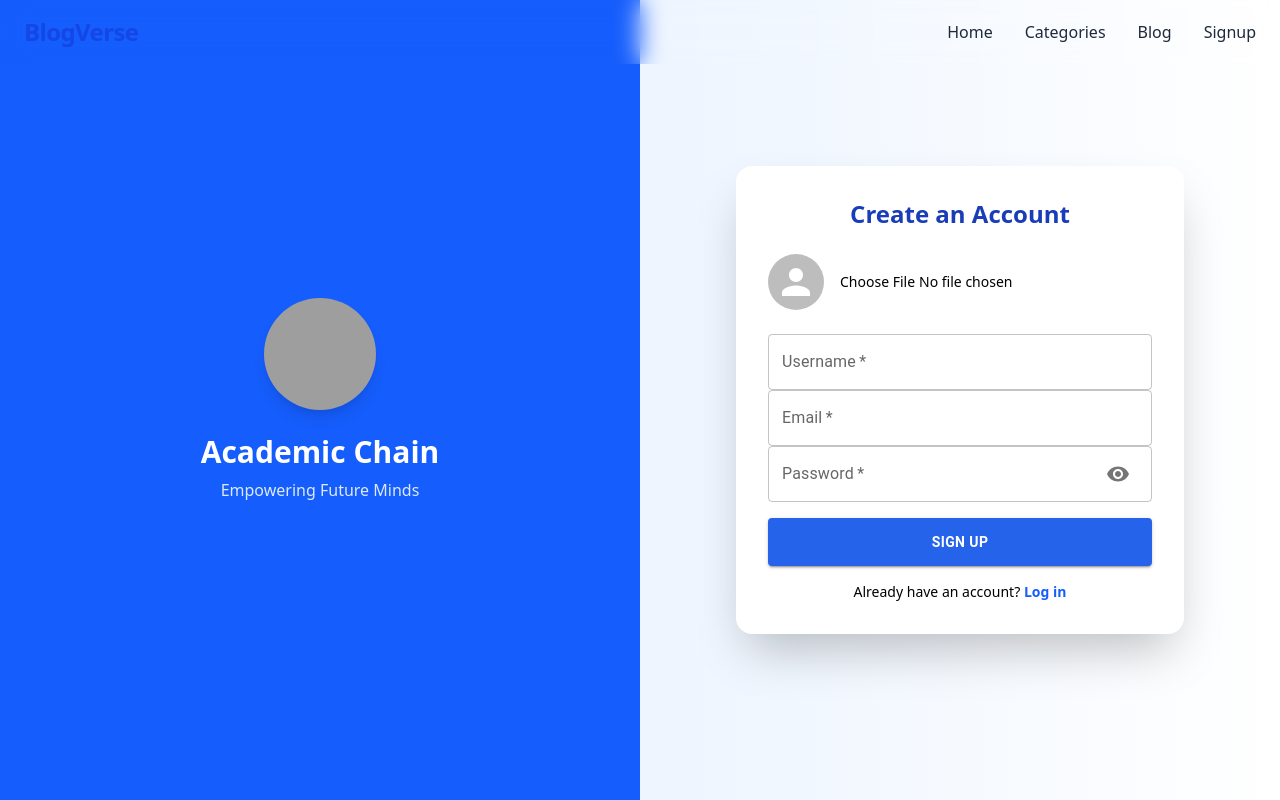
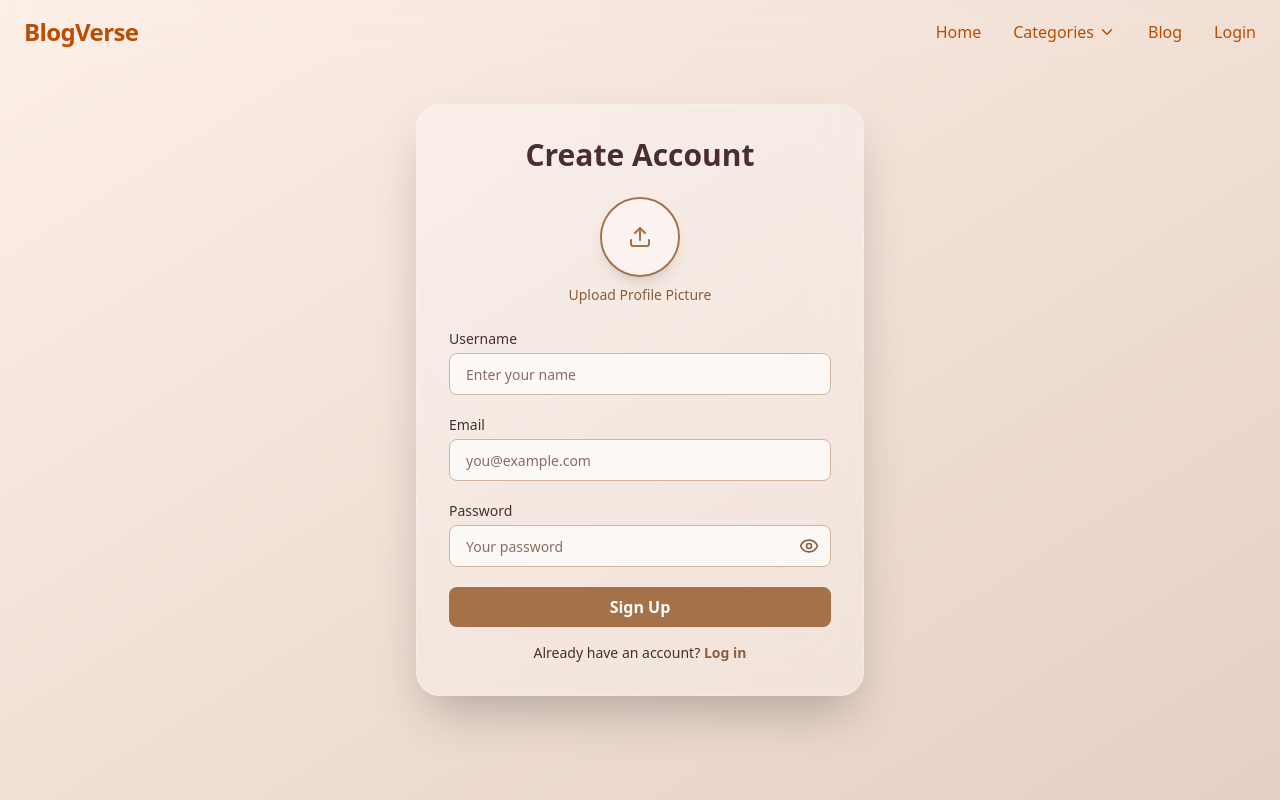
Before and after one commit to AnjaliRayyy/BloggingApp, a React (Vite) app in the folder client/: page /signup in a window 1280 px wide. Built offline with nearby package versions, Linux system fonts and the light colour scheme; grey boxes are pictures that could not be loaded.

Commit message:
UI changes

```diff
--- a/client/src/components/Navbar.jsx
+++ b/client/src/components/Navbar.jsx
@@ -1,27 +1,72 @@
+import { useState, useRef, useEffect } from "react";
 import { motion } from "framer-motion";
-import { Menu } from "lucide-react";
-import { Link } from "react-router";
+import { Menu, ChevronDown } from "lucide-react";
+import { Link } from "react-router-dom";
 
 export default function Navbar() {
+  const [showDropdown, setShowDropdown] = useState(false);
+  const categories = ["Technology", "Lifestyle", "Education", "Travel", "Food"];
+  const dropdownContainerRef = useRef(null);
+
+  useEffect(() => {
+    function handleClickOutside(event) {
+      if (
+        dropdownContainerRef.current &&
+        !dropdownContainerRef.current.contains(event.target)
+      ) {
+        setShowDropdown(false);
+      }
+    }
+
+    document.addEventListener("mousedown", handleClickOutside);
+    return () => {
+      document.removeEventListener("mousedown", handleClickOutside);
+    };
+  }, []);
+
   return (
     <motion.nav
       initial={{ y: -30, opacity: 0 }}
       animate={{ y: 0, opacity: 1 }}
       transition={{ duration: 0.5 }}
-      className="w-full px-6 py-4 flex justify-between items-center text-gray-800 fixed top-0 z-50 backdrop-blur-md bg-transparent"
+      className="w-full px-6 py-4 flex justify-between items-center text-amber-700 fixed top-0 z-50 backdrop-blur-md bg-transparent"
     >
-      <div className="text-2xl font-semibold tracking-tight text-blue-700">
+      <div className="text-2xl font-semibold tracking-tight text-amber-700">
         BlogVerse
       </div>
-      <div className="hidden md:flex gap-8 text-md font-medium">
-        <Link to="/" className="hover:text-blue-600 transition-colors duration-200">Home</Link>
-        <Link to="/categories" className="hover:text-blue-600 transition-colors duration-200">Categories</Link>
-        {/* <Link to="/about" className="hover:text-blue-600 transition-colors duration-200">About</Link> */}
-        <Link to="/blog" className="hover:text-blue-600 transition-colors duration-200">Blog</Link>
-        <Link to="/signup" className="hover:text-blue-600 transition-colors duration-200">Signup</Link>
+      <div className="hidden md:flex gap-8 text-md font-medium relative">
+        <Link to="/" className="hover:text-amber-400 transition-colors duration-200">Home</Link>
+
+        <div
+          className="relative cursor-pointer flex items-center gap-1 hover:text-amber-400"
+          ref={dropdownContainerRef}
+        >
+          <span onClick={() => setShowDropdown(!showDropdown)} className="flex items-center gap-1">
+            Categories <ChevronDown size={18} />
+          </span>
+          <motion.div
+            initial={{ opacity: 0, y: -5 }}
+            animate={{ opacity: showDropdown ? 1 : 0, y: showDropdown ? 0 : -5 }}
+            transition={{ duration: 0.2 }}
+            className={`absolute top-8 left-0 bg-white shadow-xl rounded-xl py-2 px-3 z-50 border border-amber-100 min-w-[160px] transition-all duration-200 ease-in-out ${showDropdown ? 'block' : 'hidden'}`}
+          >
+            {categories.map((category) => (
+              <Link
+                key={category}
+                to={`/categories/${category.toLowerCase()}`}
+                className="block py-2 px-3 text-gray-800 hover:bg-amber-100 hover:text-amber-700 rounded-md transition-colors duration-150"
+              >
+                {category}
+              </Link>
+            ))}
+          </motion.div>
+        </div>
+
+        <Link to="/blog" className="hover:text-amber-400 transition-colors duration-200">Blog</Link>
+        <Link to="/login" className="hover:text-amber-400 transition-colors duration-200">Login</Link>
       </div>
       <div className="md:hidden">
-        <Menu className="text-blue-700" />
+        <Menu className="text-amber-700" />
       </div>
     </motion.nav>
   );
--- a/client/src/pages/Login.jsx
+++ b/client/src/pages/Login.jsx
@@ -1,24 +1,15 @@
-import React, { useState, useEffect } from "react";
+import React, { useState } from "react";
+import { Eye, EyeOff } from "lucide-react";
+import { Link, useNavigate } from "react-router-dom";
 import { toast } from "react-toastify";
-import {
-  TextField,
-  Button,
-  IconButton,
-  InputAdornment,
-  Paper,
-} from "@mui/material";
-import { Visibility, VisibilityOff } from "@mui/icons-material";
-import { Link, useNavigate } from "react-router-dom";
 
 const Login = () => {
   const navigate = useNavigate();
   const [showPassword, setShowPassword] = useState(false);
   const [email, setEmail] = useState("");
-  const [password,setPassword]=useState("");
+  const [password, setPassword] = useState("");
 
-  const togglePasswordVisibility = () => {
-    setShowPassword((prev) => !prev);
-  };
+  const togglePassword = () => setShowPassword((prev) => !prev);
 
   const handleSubmit = async (e) => {
     e.preventDefault();
@@ -30,116 +21,90 @@ const Login = () => {
     try {
       const response = await fetch("http://localhost:8000/user/login", {
         method: "POST",
-        headers: {
-          "Content-Type": "application/json",
-        },
-        body: JSON.stringify({
-          email,
-          password,
-        }),
-        credentials: 'include',
+        headers: { "Content-Type": "application/json" },
+        body: JSON.stringify({ email, password }),
+        credentials: "include",
       });
 
       const data = await response.json();
-      if(response.ok)
-      {
+      if (response.ok) {
         toast.success(data.msg);
         setEmail("");
         setPassword("");
         navigate("/");
-      }
-      else
-      {
+      } else {
         toast.error(data.msg);
       }
     } catch (error) {
-      toast.error(error.msg);
-    }}
-
+      toast.error("Something went wrong!");
+    }
+  };
 
   return (
-      <div className="min-h-screen flex flex-col md:flex-row bg-gradient-to-r from-blue-100 to-white">
-        {/* Left Section: Logo */}
-        <div className="w-full md:w-1/2 bg-blue-600 flex items-center justify-center p-10">
-          <div className="text-white text-center">
-            <img
-              src="/logo.png"
-              alt="Organization Logo"
-              className="mx-auto mb-6 w-24 h-24 md:w-28 md:h-28 rounded-full shadow-lg"
+    <div className="min-h-screen flex items-center justify-center bg-gradient-to-br from-[#fcefe8] to-[#e6d0c3] dark:from-[#2a1e1c] dark:to-[#3b2c2a] transition-all">
+      <div className="bg-white/30 dark:bg-[#ffffff0a] backdrop-blur-xl p-8 rounded-3xl shadow-2xl w-full max-w-md text-[#4a2e2b] dark:text-[#ffccab] border border-white/20 dark:border-white/10">
+        <div className="text-center mb-6">
+          <h2 className="text-3xl font-bold mb-2">Welcome Back</h2>
+          <p className="text-sm text-[#6d4c41] dark:text-[#ffd8b1]">
+            Log in to continue your journey
+          </p>
+        </div>
+
+        <form onSubmit={handleSubmit} className="space-y-5">
+          {/* Email */}
+          <div>
+            <label className="block mb-1 font-medium text-sm text-[#4a2e2b] dark:text-[#ffccab]">
+              Email
+            </label>
+            <input
+              type="email"
+              className="w-full px-4 py-2 rounded-lg bg-white/70 dark:bg-[#ffffff0d] text-[#4a2e2b] dark:text-[#ffd8b1] placeholder:text-sm placeholder:text-[#8c6d66] dark:placeholder:text-[#ffcba4] outline-none border border-[#d2b49c] dark:border-[#5a413a] focus:ring-2 focus:ring-[#a47148]"
+              placeholder="you@example.com"
+              value={email}
+              onChange={(e) => setEmail(e.target.value)}
+              required
             />
-            <h1 className="text-2xl md:text-3xl font-bold">Academic Chain</h1>
-            <p className="mt-2 text-sm md:text-base text-blue-100">
-              Empowering Future Minds
-            </p>
+          </div>
+
+          {/* Password */}
+          <div>
+            <label className="block mb-1 font-medium text-sm text-[#4a2e2b] dark:text-[#ffccab]">
+              Password
+            </label>
+            <div className="relative">
+              <input
+                type={showPassword ? "text" : "password"}
+                className="w-full px-4 py-2 pr-10 rounded-lg bg-white/70 dark:bg-[#ffffff0d] text-[#4a2e2b] dark:text-[#ffd8b1] placeholder:text-sm placeholder:text-[#8c6d66] dark:placeholder:text-[#ffcba4] outline-none border border-[#d2b49c] dark:border-[#5a413a] focus:ring-2 focus:ring-[#a47148]"
+                placeholder="Your password"
+                value={password}
+                onChange={(e) => setPassword(e.target.value)}
+                required
+              />
+              <button
+                type="button"
+                onClick={togglePassword}
+                className="absolute right-3 top-1/2 -translate-y-1/2 text-[#8e5d3b] dark:text-[#ffcba4]"
+              >
+                {showPassword ? <EyeOff size={20} /> : <Eye size={20} />}
+              </button>
             </div>
           </div>
 
-        {/* Right Section: Login Form */}
-        <div className="w-full md:w-1/2 flex items-center justify-center p-6 md:p-10">
-          <div className="w-full max-w-md bg-white p-6 md:p-8 rounded-2xl shadow-2xl">
-            <h2 className="text-xl md:text-2xl font-semibold text-center text-blue-800 mb-6">
-              Welcome Back
-            </h2>
-
-            <form className="space-y-5" onSubmit={handleSubmit}>
-              <TextField
-                label="Email"
-                type="email"
-                variant="outlined"
-                fullWidth
-                required
-                value={email}
-                onChange={(e) => setEmail(e.target.value)}
-              />
-
-              <TextField
-                label="Password"
-                type={showPassword ? "text" : "password"}
-                variant="outlined"
-                fullWidth
-                required
-                value={password}
-                onChange={(e) => setPassword(e.target.value)}
-                InputProps={{
-                  endAdornment: (
-                    <InputAdornment position="end">
-                      <IconButton onClick={togglePasswordVisibility}>
-                        {showPassword ? <VisibilityOff /> : <Visibility />}
-                      </IconButton>
-                    </InputAdornment>
-                  ),
-                }}
-              />
-
-              <Button
+          {/* Submit */}
+          <button
             type="submit"
-                variant="contained"
-                fullWidth
-                sx={{
-                  mt: 2,
-                  backgroundColor: "#2563eb",
-                  ":hover": { backgroundColor: "#1d4ed8" },
-                  py: 1.5,
-                  fontWeight: "bold",
-                }}
+            className="w-full bg-[#a47148] hover:bg-[#8e5d3b] text-white py-2 rounded-lg font-semibold transition-all"
           >
             Login
-              </Button>
+          </button>
         </form>
 
-            {/* Don't have an account */}
-            <div className="mt-4 text-center">
-              <p className="text-sm">
+        <p className="mt-4 text-center text-sm">
           Don’t have an account?{" "}
-                <Link
-                  to="/signup"
-                  className="font-semibold text-blue-600 hover:underline"
-                >
+          <Link to="/signup" className="text-[#8e5d3b] hover:underline font-semibold dark:text-[#ffcba4]">
             Sign up
           </Link>
         </p>
-            </div>
-          </div>
       </div>
     </div>
   );
--- a/client/src/pages/Signup.jsx
+++ b/client/src/pages/Signup.jsx
@@ -1,26 +1,17 @@
 import { useState } from "react";
-import {
-  TextField,
-  Button,
-  IconButton,
-  Avatar,
-  InputAdornment,
-} from "@mui/material";
-import { Visibility, VisibilityOff } from "@mui/icons-material";
-import { ToastContainer, toast } from "react-toastify";
-import "react-toastify/dist/ReactToastify.css";
-import { Link } from "react-router";
-import { useNavigate } from "react-router-dom";
+import { Eye, EyeOff, Upload } from "lucide-react";
+import { toast } from "react-toastify";
+import { useNavigate, Link } from "react-router-dom";
 
 export default function Signup() {
+  const navigate = useNavigate();
   const [showPassword, setShowPassword] = useState(false);
   const [profilePic, setProfilePic] = useState(null);
   const [username, setUsername] = useState("");
   const [email, setEmail] = useState("");
   const [password, setPassword] = useState("");
 
-
-  const navigate=useNavigate();
+  const togglePasswordVisibility = () => setShowPassword(!showPassword);
 
   const handleProfilePicChange = (e) => {
     const file = e.target.files[0];
@@ -29,13 +20,8 @@ export default function Signup() {
     }
   };
 
-  const togglePasswordVisibility = () => {
-    setShowPassword(!showPassword);
-  };
-
   const handleSubmit = async (e) => {
     e.preventDefault();
-
 
     if (!username || !email || !password) {
       toast.error("Please fill in all required fields.");
@@ -45,9 +31,7 @@ export default function Signup() {
     try {
       const response = await fetch("http://localhost:8000/user/signup", {
         method: "POST",
-        headers: {
-          "Content-Type": "application/json",
-        },
+        headers: { "Content-Type": "application/json" },
         body: JSON.stringify({
           username,
           email,
@@ -57,8 +41,6 @@ export default function Signup() {
       });
 
       const data = await response.json();
-      console.log(data)
-
       if (response.ok) {
         toast.success(data.msg);
         setUsername("");
@@ -75,111 +57,101 @@ export default function Signup() {
   };
 
   return (
-   <div className="min-h-screen flex flex-col md:flex-row bg-gradient-to-r from-blue-100 to-white">
-      {/* Left Section: Logo */}
-      <div className="w-full md:w-1/2 bg-blue-600 flex items-center justify-center p-10">
-        <div className="text-white text-center">
-          <img
-            src="/logo.png"
-            alt="Organization Logo"
-            className="mx-auto mb-6 w-24 h-24 md:w-28 md:h-28 rounded-full shadow-lg"
-          />
-          <h1 className="text-2xl md:text-3xl font-bold">Academic Chain</h1>
-          <p className="mt-2 text-sm md:text-base text-blue-100">
-            Empowering Future Minds
-          </p>
-        </div>
-      </div>
+    <div className="min-h-screen flex items-center justify-center bg-gradient-to-br from-[#fcefe8] to-[#e6d0c3] dark:from-[#2a1e1c] dark:to-[#3b2c2a] transition-all">
+      <div className="bg-white/30 dark:bg-[#ffffff0a] backdrop-blur-xl p-8 rounded-3xl shadow-2xl w-full max-w-md text-[#4a2e2b] dark:text-[#ffccab] border border-white/20 dark:border-white/10">
+        <h2 className="text-3xl font-bold text-center mb-6">Create Account</h2>
 
-      {/* Right Section: Signup Form */}
-      <div className="w-full md:w-1/2 flex items-center justify-center p-6 md:p-10">
-        <div className="w-full max-w-md bg-white p-6 md:p-8 rounded-2xl shadow-2xl">
-          <h2 className="text-xl md:text-2xl font-semibold text-center text-blue-800 mb-6">
-            Create an Account
-          </h2>
-
-          <form className="space-y-5" onSubmit={handleSubmit}>
-            {/* Profile Picture Upload */}
-            <div className="flex items-center space-x-4 mb-6">
-              <Avatar
+        {/* Profile Pic Upload */}
+        <div className="flex flex-col items-center mb-6">
+          <div className="relative w-20 h-20 rounded-full overflow-hidden border-2 border-[#a47148] dark:border-[#ffcba4] shadow-lg">
+            {profilePic ? (
+              <img
                 src={profilePic}
                 alt="Profile"
-                sx={{ width: 56, height: 56 }}
+                className="w-full h-full object-cover"
               />
-              <input
-                accept="image/*"
-                type="file"
-                onChange={handleProfilePicChange}
-                className="text-sm"
-              />
-            </div>
+            ) : (
+              <div className="w-full h-full flex items-center justify-center bg-white/40 dark:bg-[#ffffff0d] text-[#a47148] dark:text-[#ffcba4]">
+                <Upload />
+              </div>
+            )}
+          </div>
+          <label className="mt-2 text-sm font-medium cursor-pointer text-[#8e5d3b] dark:text-[#ffd8b1]">
+            <input
+              type="file"
+              accept="image/*"
+              onChange={handleProfilePicChange}
+              className="hidden"
+            />
+            Upload Profile Picture
+          </label>
+        </div>
 
-          <TextField
-              label="Username"
-              variant="outlined"
-              fullWidth
-              required
+        <form className="space-y-5" onSubmit={handleSubmit}>
+          {/* Username */}
+          <div>
+            <label className="block mb-1 text-sm font-medium">Username</label>
+            <input
+              type="text"
               value={username}
               onChange={(e) => setUsername(e.target.value)}
+              required
+              className="w-full px-4 py-2 rounded-lg bg-white/70 dark:bg-[#ffffff0d] text-[#4a2e2b] dark:text-[#ffd8b1] placeholder:text-sm placeholder:text-[#8c6d66] dark:placeholder:text-[#ffcba4] outline-none border border-[#d2b49c] dark:border-[#5a413a] focus:ring-2 focus:ring-[#a47148]"
+              placeholder="Enter your name"
             />
+          </div>
 
-            <TextField
-              label="Email"
+          {/* Email */}
+          <div>
+            <label className="block mb-1 text-sm font-medium">Email</label>
+            <input
               type="email"
-              variant="outlined"
-              fullWidth
-              required
               value={email}
               onChange={(e) => setEmail(e.target.value)}
+              required
+              className="w-full px-4 py-2 rounded-lg bg-white/70 dark:bg-[#ffffff0d] text-[#4a2e2b] dark:text-[#ffd8b1] placeholder:text-sm placeholder:text-[#8c6d66] dark:placeholder:text-[#ffcba4] outline-none border border-[#d2b49c] dark:border-[#5a413a] focus:ring-2 focus:ring-[#a47148]"
+              placeholder="you@example.com"
             />
+          </div>
 
-            <TextField
-              label="Password"
-              type={showPassword ? "text" : "password"}
-              variant="outlined"
-              fullWidth
-              required
-              value={password}
-              onChange={(e) => setPassword(e.target.value)}
-              InputProps={{
-                endAdornment: (
-                  <InputAdornment position="end">
-                    <IconButton onClick={togglePasswordVisibility}>
-                      {showPassword ? <VisibilityOff /> : <Visibility />}
-                    </IconButton>
-                  </InputAdornment>
-                ),
-              }}
-            />
+          {/* Password */}
+          <div>
+            <label className="block mb-1 text-sm font-medium">Password</label>
+            <div className="relative">
+              <input
+                type={showPassword ? "text" : "password"}
+                value={password}
+                onChange={(e) => setPassword(e.target.value)}
+                required
+                className="w-full px-4 py-2 pr-10 rounded-lg bg-white/70 dark:bg-[#ffffff0d] text-[#4a2e2b] dark:text-[#ffd8b1] placeholder:text-sm placeholder:text-[#8c6d66] dark:placeholder:text-[#ffcba4] outline-none border border-[#d2b49c] dark:border-[#5a413a] focus:ring-2 focus:ring-[#a47148]"
+                placeholder="Your password"
+              />
+              <button
+                type="button"
+                onClick={togglePasswordVisibility}
+                className="absolute right-3 top-1/2 -translate-y-1/2 text-[#8e5d3b] dark:text-[#ffcba4]"
+              >
+                {showPassword ? <EyeOff size={20} /> : <Eye size={20} />}
+              </button>
+            </div>
+          </div>
 
-            <Button
-              type="submit"
-              variant="contained"
-              fullWidth
-              sx={{
-                mt: 2,
-                backgroundColor: "#2563eb",
-                ":hover": { backgroundColor: "#1d4ed8" },
-                py: 1.5,
-                fontWeight: "bold",
-              }}
-            >
-              Sign Up
-            </Button>
-          </form>
+          {/* Submit */}
+          <button
+            type="submit"
+            className="w-full bg-[#a47148] hover:bg-[#8e5d3b] text-white py-2 rounded-lg font-semibold transition-all"
+          >
+            Sign Up
+          </button>
+        </form>
 
-
-
-          {/* Already have an account section */}
-          <div className="mt-4 text-center">
-            <p className="text-sm">
-              Already have an account?{" "}
-              <Link to="/login" className="font-semibold text-blue-600 hover:underline">
-                Log in
-              </Link>
-            </p>
-          </div>
-        </div>
+        {/* Already have an account */}
+        <p className="mt-4 text-center text-sm">
+          Already have an account?{" "}
+          <Link to="/login" className="text-[#8e5d3b] hover:underline font-semibold dark:text-[#ffcba4]">
+            Log in
+          </Link>
+        </p>
       </div>
     </div>
   );
```
Also changed, not shown: client/src/pages/Home.jsx (+124 -6 lines). Lines whose indentation alone changed are shown as unchanged.
